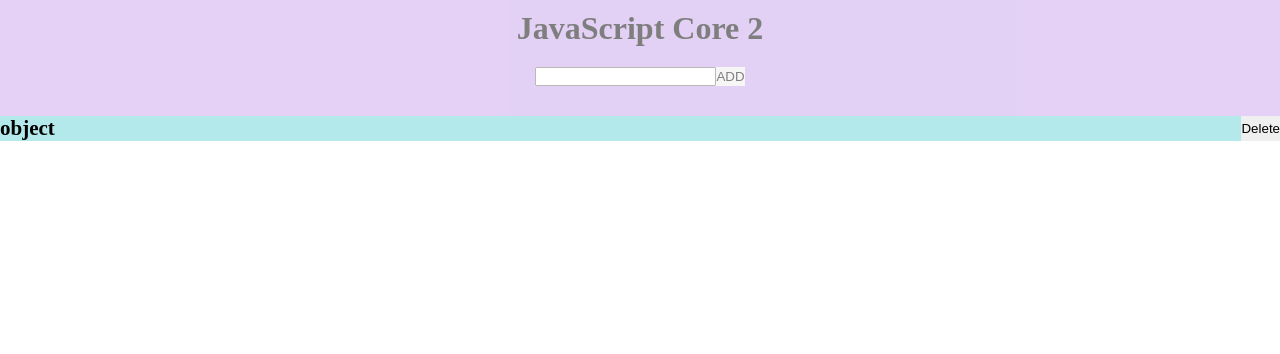
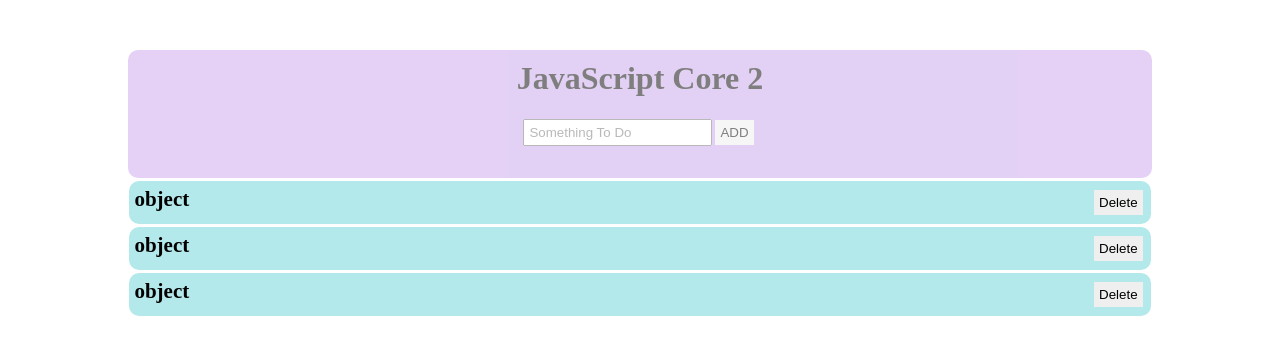
Before and after one commit to saraAAZ/Portfolio, a plain HTML site: page index.html in a window 1280 px wide. Drawn offline with Linux system fonts and the light colour scheme.

Commit message:
My To Do List

```diff
--- a/index.html
+++ b/index.html
@@ -8,11 +8,12 @@
     <title>Document</title>
 </head>
 <body>
+    <div class="form">
         <div class = "background__container">
             <h1>JavaScript Core 2</h1>
             <div class="form__container">
                  <form>
-            <input type="text" id = "name" >
+                <input type="text" id = "name" placeholder="Something To Do" >
             </form>
             <button >ADD</button>
         </div>
@@ -20,7 +21,17 @@
         </div>
         <div class ="toDo__container">
             <h2>object</h2>
-        <button>Delete</button>
+            <button >Delete</button>
         </div>
+        <div class ="toDo__container">
+            <h2>object</h2>
+            <button >Delete</button>
+        </div>
+        <div class ="toDo__container">
+            <h2>object</h2>
+            <button >Delete</button>
+        </div>
+    </div>
+
 </body>
 </html>
--- a/style.css
+++ b/style.css
@@ -1,21 +1,40 @@
 *{
     margin: 0;
     padding: 0;
+}
+body{
+    width: 100%;
+}
+.form{
+    display: flex;
+    align-items: center;
+    justify-content: center;
+    flex-direction: column;
+    margin-top: 50px;
 }
 .background__container{
     display: flex;
     flex-direction: column;
     align-items: center;
+    justify-content: center;
     background-color: rgb(201, 163, 236);
     opacity: .5;
-    width: 100%;
+    width: 80%;
     padding: 10px 0px;
+    border-radius:10px;
 }
+
 .form__container{
     display: flex;
     width: 100%;
     justify-content: center;
+    align-items: center;
     padding: 20px 10px;
+}
+.form__container button :hover{
+    background-color: green;
+     color: white;
+
 }
 .toDo__container{
     background-color: rgb(180, 233, 235);
@@ -23,9 +42,26 @@
     display: flex;
     justify-content: space-between;
     font-size: 14px;
+    width: 79%;
+    padding : 6px 5px;
+    margin-top:3px;
+    border-radius:10px;
+
 }
 button{
     border: none;
-    [padding: 5px;
+    padding: 5px;
     margin: 3px;
 }
+.toDo__container button:hover{
+    color: white;
+    background-color: rgb(204, 7, 7);
+
+}
+.toDo__container:hover{
+    background-color: khaki;
+}
+#name{
+    padding: 4px;
+    width: 100#;
+}
```
Lines whose indentation alone changed are shown as unchanged.
